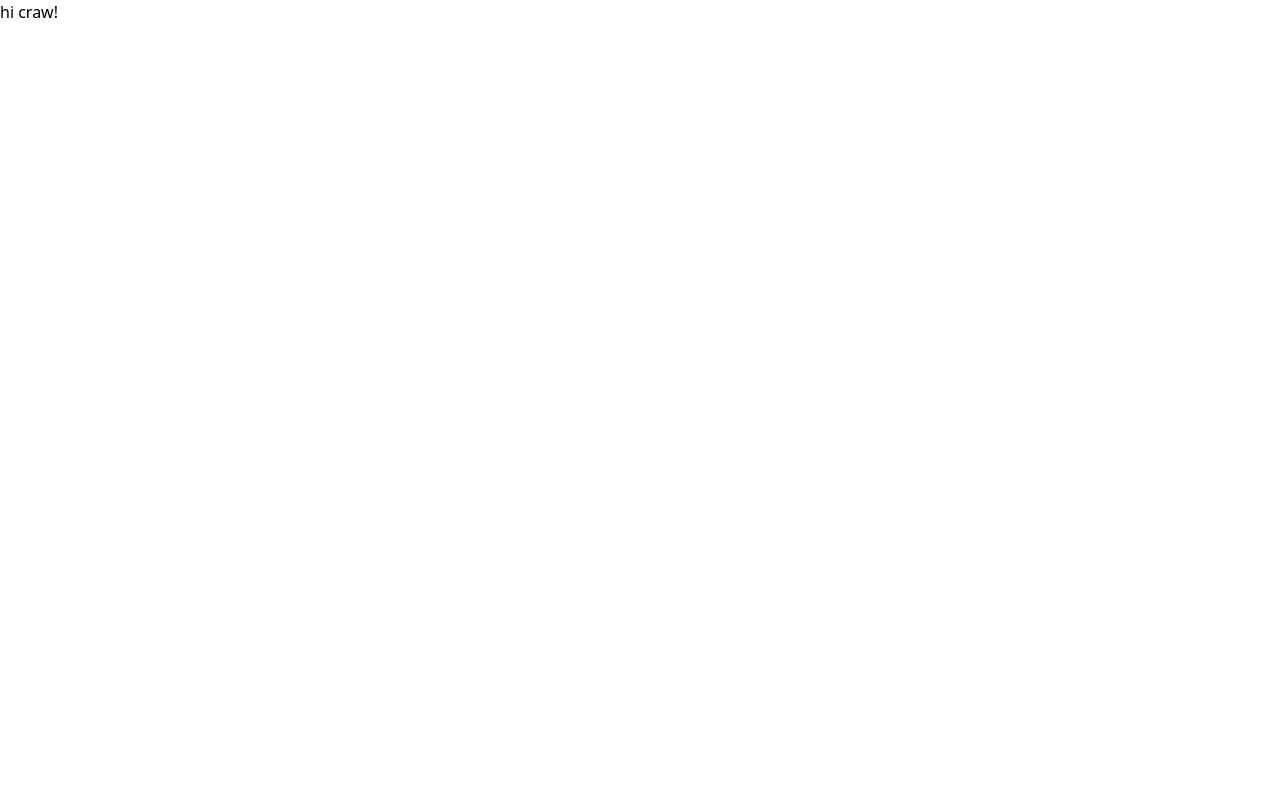
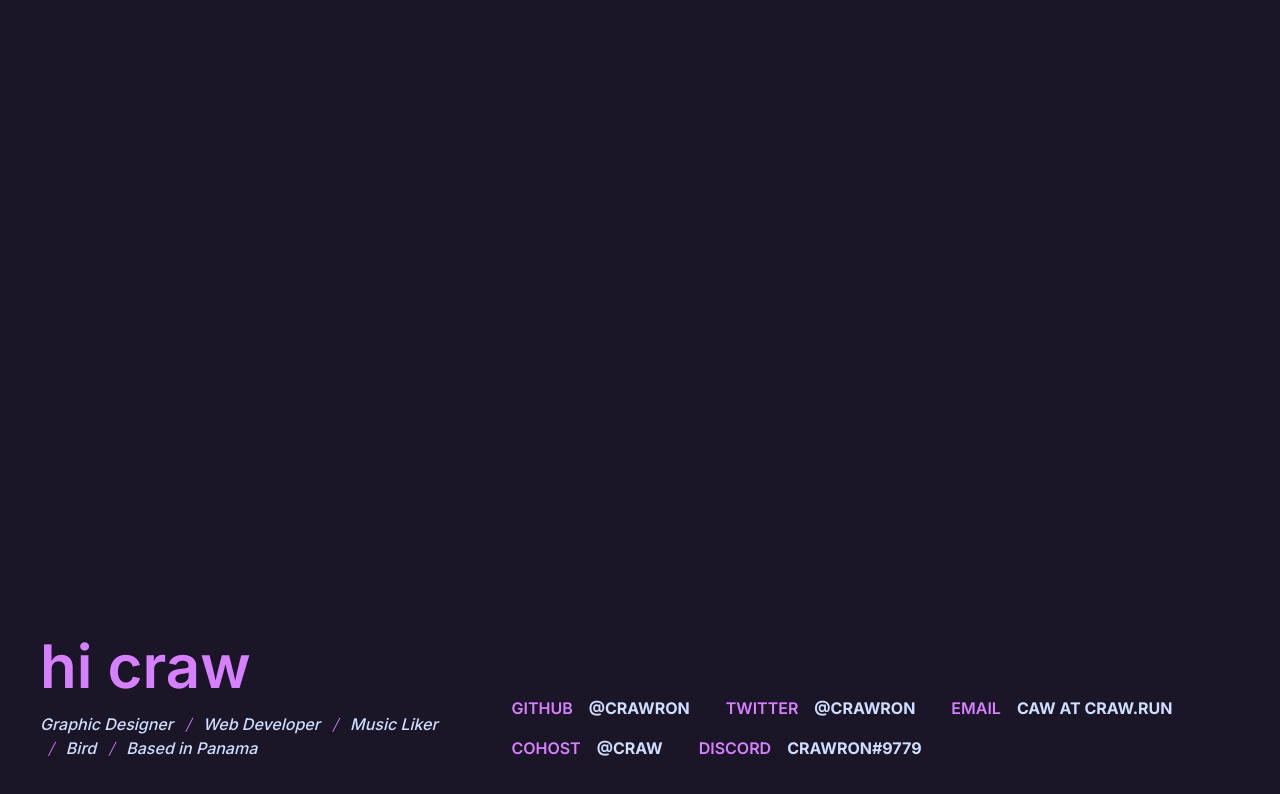
Before and after one commit to Crawron/crawrun, an Astro site: page / in a window 1280 px wide. Built offline with nearby package versions, Linux system fonts and the light colour scheme; Astro itself is replaced by a stand-in of ours.

Commit message:
basic site

```diff
--- a/package.json
+++ b/package.json
@@ -14,6 +14,7 @@
 	"license": "ISC",
 	"dependencies": {
 		"@astrojs/tailwind": "^2.1.3",
+		"@fontsource/inter": "^4.5.14",
 		"astro": "^1.9.2",
 		"tailwindcss": "^3.0.24"
 	}
--- /dev/null
+++ b/src/components/social-link.astro
@@ -0,0 +1,34 @@
+---
+type Props = {
+	name: string
+	handle: string
+	link?: string
+}
+
+const { name, link, handle } = Astro.props
+---
+
+<div class="flex flex-row gap-4 items-center group transition-opacity">
+	<!-- <div class="bg-accent-dark w-1 h-3 rounded-full flex-grow"></div> -->
+	{
+		link ? (
+			<a href={link} target="_blank" class="flex flex-row gap-4">
+				<span class="text-accent-dark font-semibold uppercase flex-shrink-0 group-hover:opacity-30 select-none group-hover:text-ink-dark transition-all">
+					{name}
+				</span>
+				<span class="font-bold uppercase flex-shrink-0 group-hover:text-accent-dark transition-colors">
+					{handle}
+				</span>
+			</a>
+		) : (
+			<>
+				<span class="text-accent-dark font-semibold uppercase flex-shrink-0 group-hover:opacity-30 select-none group-hover:text-ink-dark transition-all">
+					{name}
+				</span>
+				<span class="font-bold uppercase flex-shrink-0 group-hover:text-accent-dark transition-colors">
+					{handle}
+				</span>
+			</>
+		)
+	}
+</div>
--- /dev/null
+++ b/src/components/subheader.astro
@@ -0,0 +1,15 @@
+---
+type Props = {
+	label: string
+	id?: string
+}
+
+const { label, id } = Astro.props
+---
+
+<h2
+	class="mb-4 uppercase text-accent-dark font-semibold flex gap-4 items-center"
+>
+	<div class="bg-accent-dark h-0.5 w-4 rounded-full" id={id}></div>
+	{label}
+</h2>
--- a/src/pages/index.astro
+++ b/src/pages/index.astro
@@ -1,18 +1,55 @@
 ---
-// Welcome to Astro! Everything between these triple-dash code fences
-// is your "component front matter". It never runs in the browser.
-console.log("This runs in your terminal, not the browser!")
+import SocialLink from "../components/social-link.astro"
+import "@fontsource/inter/variable.css"
 ---
 
-<!-- Below is your "component template." It's just HTML, but with
-     some magic sprinkled in to help you build great templates. -->
 <html>
 	<head>
 		<meta charset="utf-8" />
 		<meta http-equiv="X-UA-Compatible" content="IE=edge" />
 		<meta name="viewport" content="width=device-width, initial-scale=1" />
 	</head>
-	<body>
-		<h1>hi craw!</h1>
+	<body class="bg-paper-dark text-ink-dark">
+		<main
+			class="p-10 flex xl:items-end xl:justify-between gap-16 xl:flex-row flex-col xl:min-h-screen"
+		>
+			<div class="">
+				<h1 class="text-6xl text-accent-dark font-semibold mb-4">hi craw</h1>
+				<span class="italic font-medium select-none">
+					Graphic Designer
+					<span class="text-accent-dark font-light mx-2">/</span>
+					Web Developer
+					<span class="text-accent-dark font-light mx-2">/</span>
+					Music Liker
+					<span class="text-accent-dark font-light mx-2">/</span>
+					Bird
+					<span class="text-accent-dark font-light mx-2">/</span>
+					Based in Panama
+				</span>
+			</div>
+			<div class="flex flex-wrap gap-x-9 gap-y-4 grid-cols-3">
+				<SocialLink
+					name="GitHub"
+					handle="@Crawron"
+					link="https://github.com/Crawron"
+				/>
+				<SocialLink
+					name="Twitter"
+					handle="@Crawron"
+					link="https://twitter.com/Crawron"
+				/>
+				<SocialLink name="Email" handle="caw at craw.run" />
+				<SocialLink
+					name="Cohost"
+					handle="@craw"
+					link="https://craw.cohost.org"
+				/>
+				<SocialLink
+					name="Discord"
+					handle="Crawron#9779"
+					link="https://discord.com/users/109677308410875904"
+				/>
+			</div>
+		</main>
 	</body>
 </html>
--- a/tailwind.config.cjs
+++ b/tailwind.config.cjs
@@ -1,8 +1,23 @@
 /** @type {import('tailwindcss').Config} */
 module.exports = {
-	content: ['./src/**/*.{astro,html,js,jsx,md,mdx,svelte,ts,tsx,vue}'],
+	content: ["./src/**/*.{astro,html,js,jsx,md,mdx,svelte,ts,tsx,vue}"],
 	theme: {
-		extend: {},
+		extend: {
+			fontFamily: {
+				sans: "'InterVariable', 'Inter', sans",
+			},
+			colors: {
+				accent: {
+					dark: "#D680FF",
+				},
+				paper: {
+					dark: "#1B1627",
+				},
+				ink: {
+					dark: "#CFDDFF",
+				},
+			},
+		},
 	},
 	plugins: [],
 }
```
Also changed, not shown: pnpm-lock.yaml.
